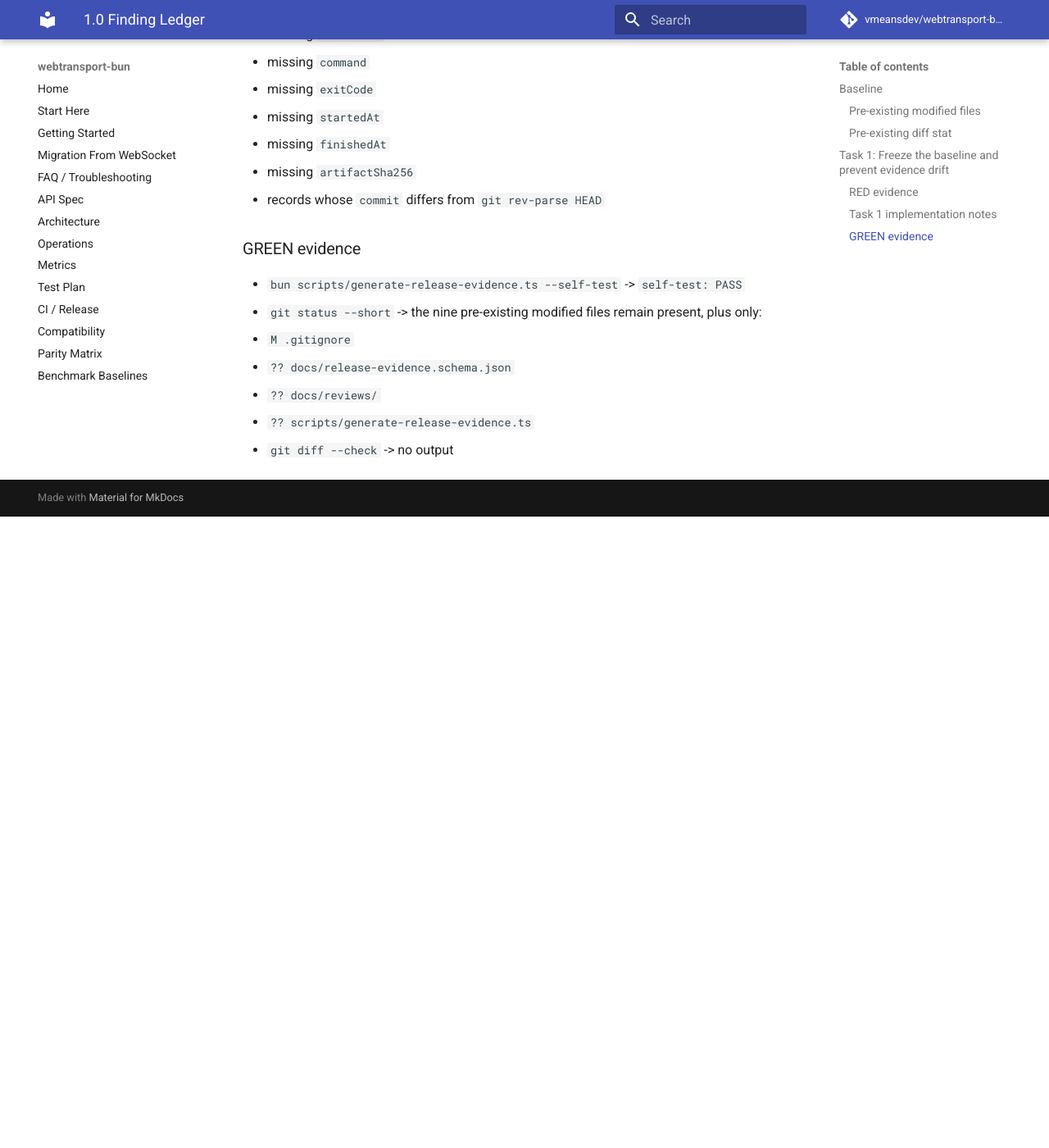
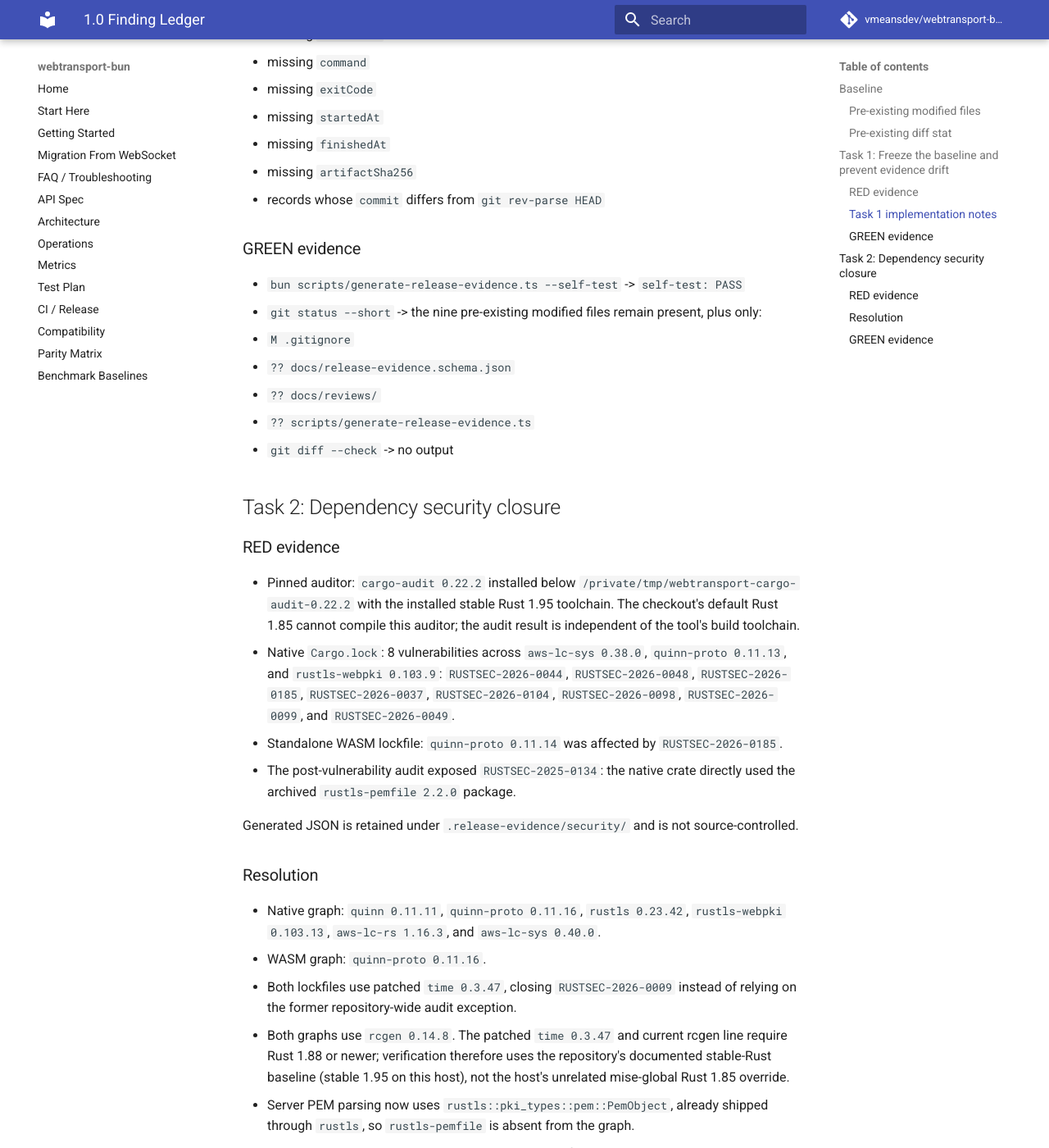
Before and after one commit to vmeansdev/webtransport-bun, an MkDocs documentation site: the page built from docs/reviews/2026-07-21-1.0-finding-ledger.md, in a window 1280 px wide and 1400 px high, scrolled down 1592 px. Shown: the whole window at 82% size. Built offline with MkDocs 1.6.1 and Material for MkDocs 9.7.7, drawn with Linux system fonts in a browser that asks for light colours; comment, search, counter and statistics services are not loaded; before the commit the page ends 2222 px from its top, so only the background shows below that; some of the changed text lies outside the part shown.

Commit message:
Remove vulnerable QUIC and TLS code before the 1.0 freeze
The release candidate carried exploitable QUIC/TLS dependencies, an archived PEM parser,
and a repository-wide audit suppression. Update both Rust graphs to patched releases,
remove the suppression, and keep pin-only certificate verification compatible with empty
platform trust stores after the rustls update. The patched time and rcgen releases
require Rust 1.88 or newer; verification used stable Rust 1.95, matching the documented
stable-toolchain baseline. Audit both Cargo.lock files with cargo-audit 0.22.2 or newer
and do not restore broad advisory ignores.

Keeping RUSTSEC-2026-0009 ignored was rejected because the 1.0 security gate requires
applicable advisories to be fixed rather than suppressed; retaining WebPkiServerVerifier
for pinned hashes was rejected because pin-only W3C semantics replace chain validation and
must work without root anchors.

Advisories addressed: RUSTSEC-2026-0044, RUSTSEC-2026-0048, RUSTSEC-2026-0185,
RUSTSEC-2026-0037, RUSTSEC-2026-0104, RUSTSEC-2026-0098, RUSTSEC-2026-0099,
RUSTSEC-2026-0049, RUSTSEC-2026-0009, RUSTSEC-2025-0134.

Tests: cargo-audit 0.22.2 on native and WASM lockfiles (0 vulnerabilities, 0 warnings, no
ignores); exact staged cargo +stable test --workspace (45/45); cargo +stable test
--manifest-path crates/wasm/Cargo.toml (33/33); cargo +stable clippy --workspace
--all-targets -- -D warnings; Rust format checks; dirty integration build:native, WASM Bun
(19/19), WASM/native (1/1), Chromium (18/18). Standalone WASM all-target clippy remains
the pre-existing WASM-08 scope assigned to Task 9; cross-OS release matrices remain later
plan gates.

```diff
--- a/docs/reviews/2026-07-21-1.0-finding-ledger.md
+++ b/docs/reviews/2026-07-21-1.0-finding-ledger.md
@@ -71,3 +71,66 @@
   - `?? docs/reviews/`
   - `?? scripts/generate-release-evidence.ts`
 - `git diff --check` -> no output
+
+## Task 2: Dependency security closure
+
+### RED evidence
+
+- Pinned auditor: `cargo-audit 0.22.2` installed below
+  `/private/tmp/webtransport-cargo-audit-0.22.2` with the installed stable Rust
+  1.95 toolchain. The checkout's default Rust 1.85 cannot compile this auditor;
+  the audit result is independent of the tool's build toolchain.
+- Native `Cargo.lock`: 8 vulnerabilities across `aws-lc-sys 0.38.0`,
+  `quinn-proto 0.11.13`, and `rustls-webpki 0.103.9`:
+  `RUSTSEC-2026-0044`, `RUSTSEC-2026-0048`, `RUSTSEC-2026-0185`,
+  `RUSTSEC-2026-0037`, `RUSTSEC-2026-0104`, `RUSTSEC-2026-0098`,
+  `RUSTSEC-2026-0099`, and `RUSTSEC-2026-0049`.
+- Standalone WASM lockfile: `quinn-proto 0.11.14` was affected by
+  `RUSTSEC-2026-0185`.
+- The post-vulnerability audit exposed `RUSTSEC-2025-0134`: the native crate
+  directly used the archived `rustls-pemfile 2.2.0` package.
+
+Generated JSON is retained under `.release-evidence/security/` and is not
+source-controlled.
+
+### Resolution
+
+- Native graph: `quinn 0.11.11`, `quinn-proto 0.11.16`, `rustls 0.23.42`,
+  `rustls-webpki 0.103.13`, `aws-lc-rs 1.16.3`, and `aws-lc-sys 0.40.0`.
+- WASM graph: `quinn-proto 0.11.16`.
+- Both lockfiles use patched `time 0.3.47`, closing `RUSTSEC-2026-0009`
+  instead of relying on the former repository-wide audit exception.
+- Both graphs use `rcgen 0.14.8`. The patched `time 0.3.47` and current rcgen
+  line require Rust 1.88 or newer; verification therefore uses the repository's
+  documented stable-Rust baseline (stable 1.95 on this host), not the host's
+  unrelated mise-global Rust 1.85 override.
+- Server PEM parsing now uses `rustls::pki_types::pem::PemObject`, already
+  shipped through `rustls`, so `rustls-pemfile` is absent from the graph.
+- The rustls update exposed that the pinned-hash verifier incorrectly built a
+  WebPKI chain verifier solely to delegate handshake-signature checks; empty
+  platform roots could then reject valid pin-only configuration. The pin path
+  now verifies TLS signatures directly with the explicit ring provider while
+  retaining its hash, validity-window, and ECDSA P-256 checks.
+- Test and release workflows install `cargo-audit 0.22.2` and audit both
+  lockfiles without advisory ignores.
+- The repository-wide `.cargo/audit.toml` exception for `RUSTSEC-2026-0009`
+  was deleted, so local and CI audits share the same zero-ignore policy.
+
+### GREEN evidence
+
+- Native audit: 0 vulnerabilities, 0 warnings.
+- WASM audit: 0 vulnerabilities, 0 warnings.
+- Exact staged snapshot: `cargo +stable test --workspace` (Rust 1.95):
+  45 passed, 0 failed, including the empty-root pinned-hash verifier regression.
+- Dirty integration worktree, retaining the user's six additional native tests:
+  51 passed, 0 failed.
+- `cargo +stable test --manifest-path crates/wasm/Cargo.toml`: 33 passed,
+  0 failed.
+- `cargo +stable clippy --workspace --all-targets -- -D warnings`: pass.
+- `bun run build:native` with the documented stable Rust toolchain on `PATH`:
+  pass.
+- `bun run test:wasm`: 19 passed, 0 failed.
+- `bun run test:wasm:interop` with stable Rust on `PATH`: 1 passed, 0 failed.
+- `bun run test:interop`: 18 passed, 0 failed.
+- Standalone WASM clippy still reproduces the pre-existing WASM-08 findings
+  assigned to Task 9; no dependency-update regression is present.
```
Also changed, not shown: 8 other files.
